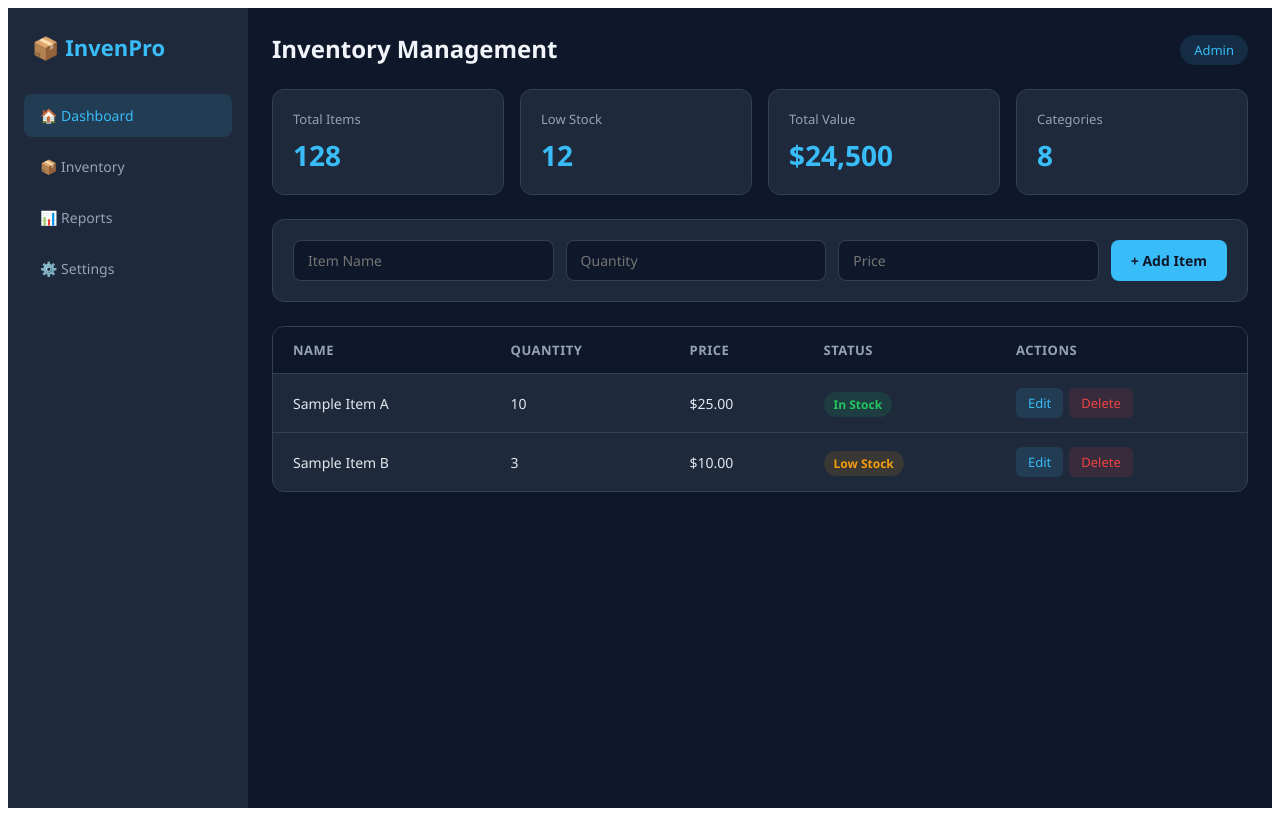
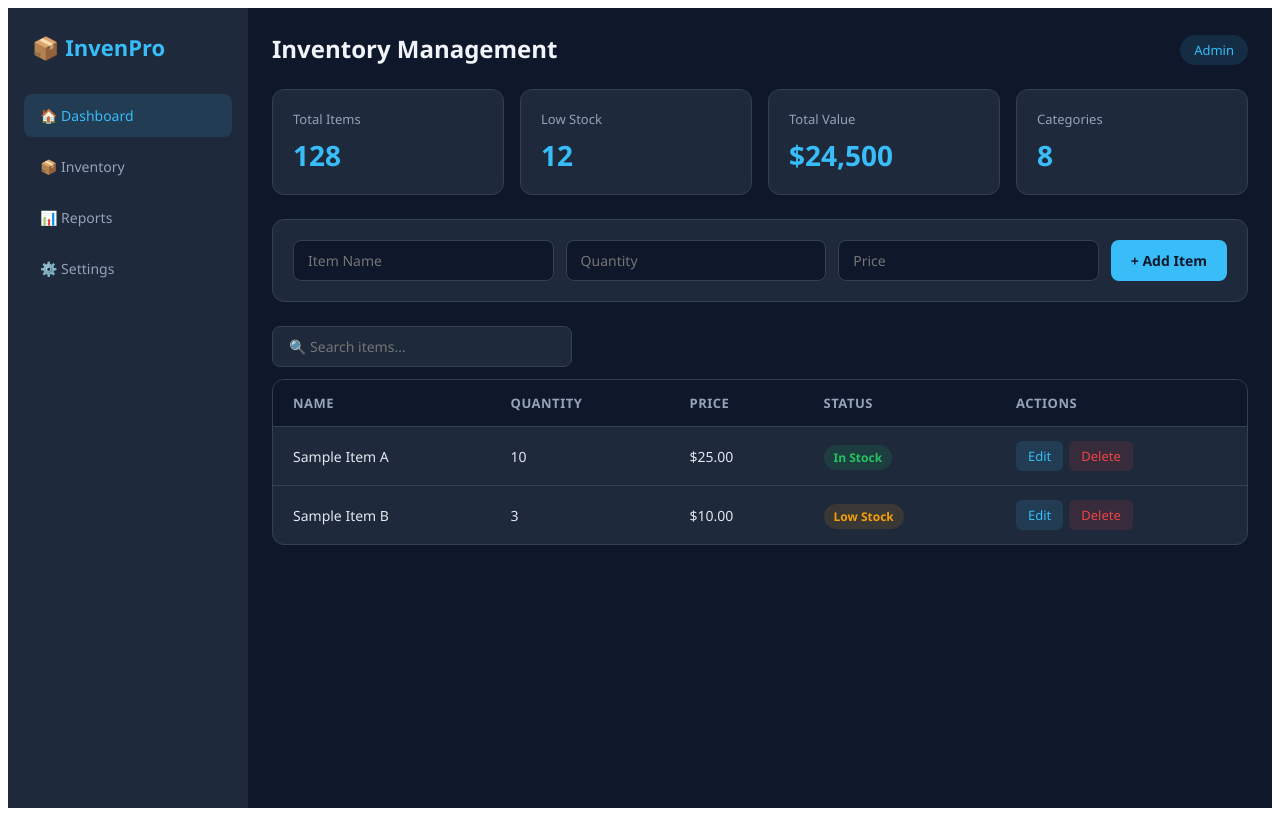
Before and after one commit to dSamikshya/inventory-frontend, an Angular app: page / in a window 1280 px wide. Built offline with nearby package versions, Linux system fonts and the light colour scheme.

Commit message:
feat: add search bar to inventory table

```diff
--- a/src/app/inventory/inventory.css
+++ b/src/app/inventory/inventory.css
@@ -210,3 +210,22 @@ td {
   cursor: pointer;
   font-size: 13px;
 }
+.search-bar {
+  display: flex;
+  margin-bottom: -12px;
+}
+
+.search-bar input {
+  width: 300px;
+  padding: 10px 16px;
+  border-radius: 8px;
+  border: 1px solid #334155;
+  background: #1e293b;
+  color: #e2e8f0;
+  font-size: 14px;
+  outline: none;
+}
+
+.search-bar input:focus {
+  border-color: #38bdf8;
+}
--- a/src/app/inventory/inventory.html
+++ b/src/app/inventory/inventory.html
@@ -49,6 +49,9 @@
       <input placeholder="Price" type="number" />
       <button class="btn-add">+ Add Item</button>
     </div>
+    <div class="search-bar">
+  <input placeholder="🔍 Search items..." />
+</div>
 
     <!-- Table -->
     <div class="table-wrapper">
```
